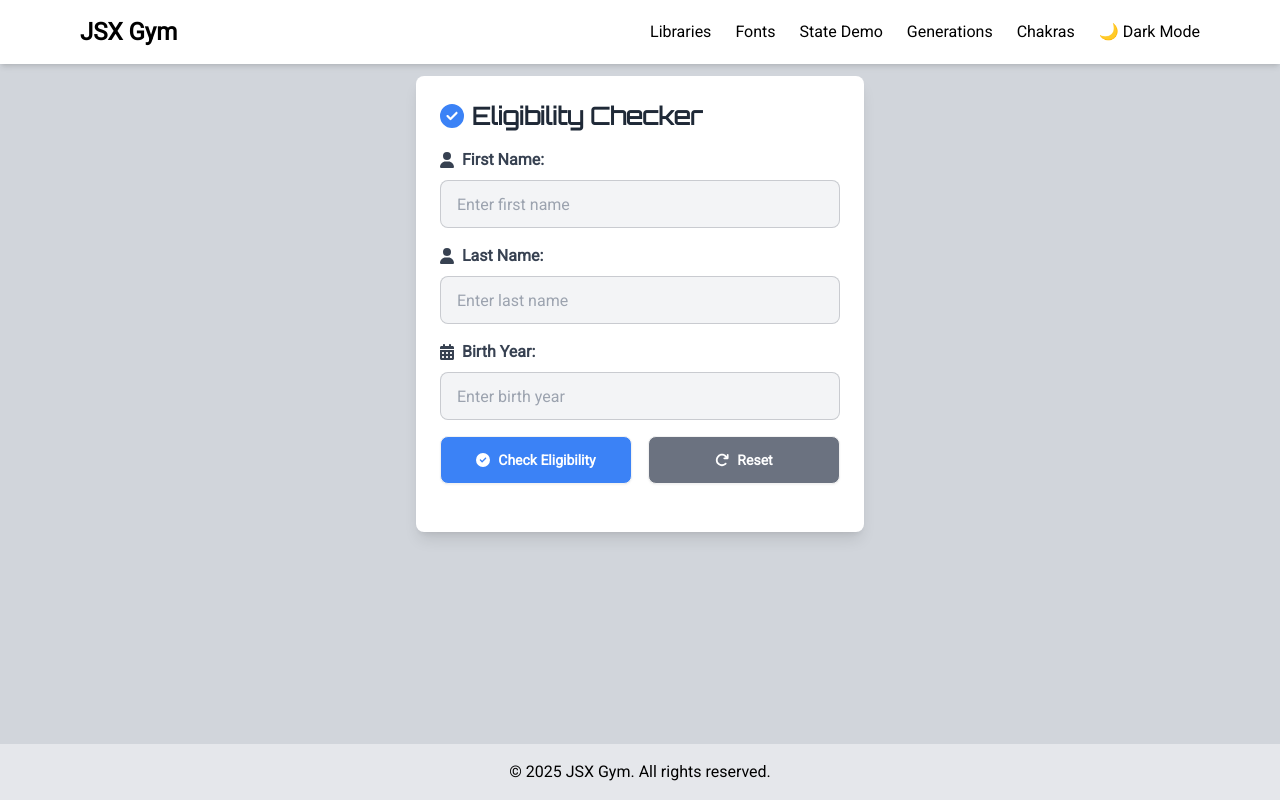
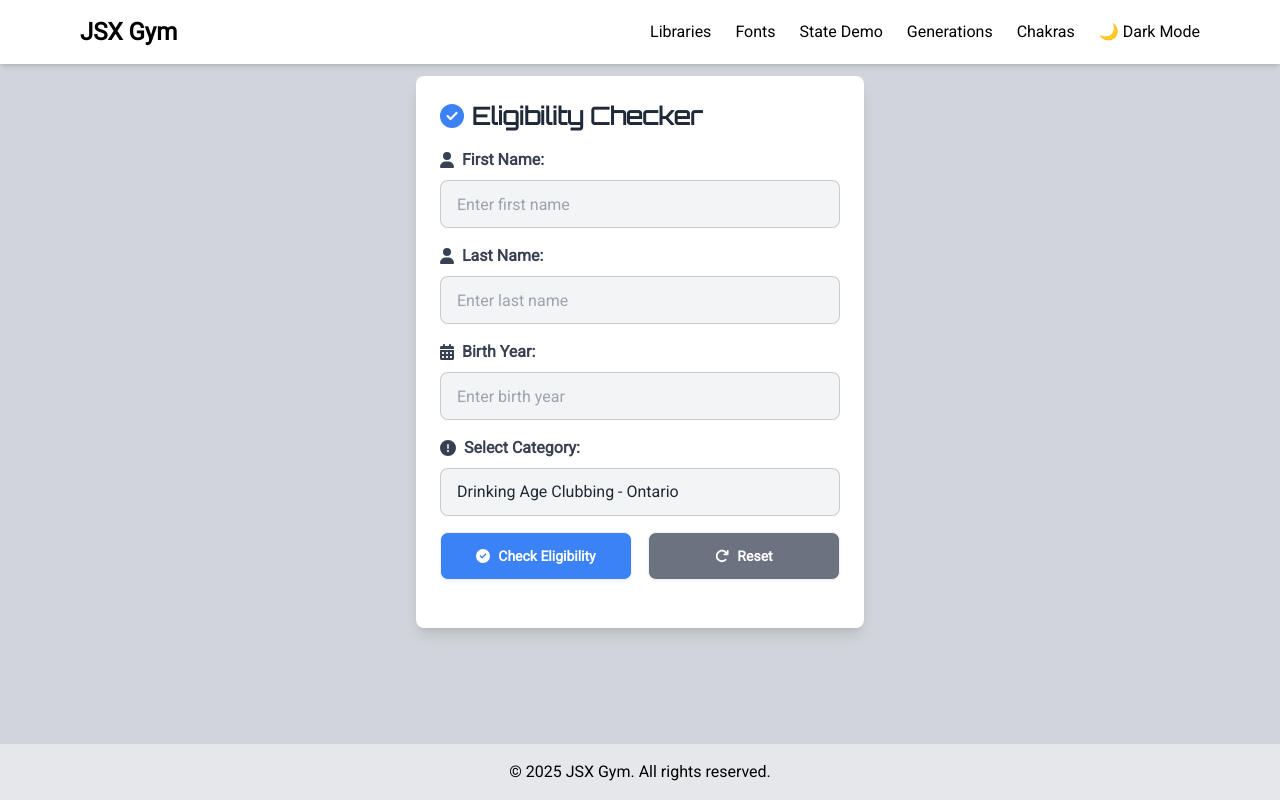
Before and after one commit to RW2023/jsx-gym, a React (Vite) app: page /EligibilityChecker in a window 1280 px wide. Built offline with nearby package versions, Linux system fonts and the light colour scheme.

Commit message:
Add category selection to EligibilityChecker for improved user experience

```diff
--- a/src/components/EligibilityChecker.tsx
+++ b/src/components/EligibilityChecker.tsx
@@ -1,4 +1,4 @@
-import React, { useState } from "react";
+import React, { useState, useEffect } from "react";
 import { FontAwesomeIcon } from "@fortawesome/react-fontawesome";
 import {
     faUser,
@@ -8,18 +8,52 @@ import {
     faRedo,
 } from "@fortawesome/free-solid-svg-icons";
 
+const categories: { [key: string]: number } = {
+    "Drinking And Clubbing - Quebec": 18,
+    "Drinking Age Clubbing - Ontario": 19,
+    "Driving Age": 16,
+    "College Admission": 17,
+    "Voting Age": 18,
+    "Retirement Age": 65,
+    "Military Enlistment": 18,
+    "First Job": 16,
+    "Adulthood": 18,
+    "Drinking And Clubbing USA": 21,
+
+};
+
 const EligibilityChecker: React.FC = () => {
     const [firstName, setFirstName] = useState("");
     const [lastName, setLastName] = useState("");
     const [birthYear, setBirthYear] = useState<number | "">("");
     const [eligibilityMessage, setEligibilityMessage] = useState("");
+    const [selectedCategory, setSelectedCategory] = useState<string>("Drinking Age Clubbing - Ontario");
     const [error, setError] = useState<string>("");
-
-    const eligibleAge = 18;
 
     const calculateAge = (birthYear: number): number => {
         const currentYear = new Date().getFullYear();
         return currentYear - birthYear;
+    };
+
+    const updateEligibilityMessage = () => {
+        if (!firstName.trim() || !lastName.trim() || !birthYear) {
+            setEligibilityMessage("");
+            return;
+        }
+
+        const age = calculateAge(Number(birthYear));
+        const eligibleAge = categories[selectedCategory];
+
+        if (age >= eligibleAge) {
+            setEligibilityMessage(
+                `${firstName} ${lastName} is ${age} years old and is eligible for ${selectedCategory}.`
+            );
+        } else {
+            const yearsLeft = eligibleAge - age;
+            setEligibilityMessage(
+                `${firstName} ${lastName} is ${age} years old and needs ${yearsLeft} more year(s) to be eligible for ${selectedCategory}.`
+            );
+        }
     };
 
     const checkEligibility = (e: React.FormEvent) => {
@@ -35,28 +69,22 @@ const EligibilityChecker: React.FC = () => {
         }
 
         setError("");
-
-        const age = calculateAge(birthYear);
-
-        if (age >= eligibleAge) {
-            setEligibilityMessage(
-                `${firstName} ${lastName} is ${age} years old and is eligible to participate.`
-            );
-        } else {
-            const yearsLeft = eligibleAge - age;
-            setEligibilityMessage(
-                `${firstName} ${lastName} is ${age} years old and needs ${yearsLeft} more year(s) to be eligible.`
-            );
-        }
+        updateEligibilityMessage();
     };
 
     const resetForm = () => {
         setFirstName("");
         setLastName("");
         setBirthYear("");
+        setSelectedCategory("Drinking Age - Quebec");
         setEligibilityMessage("");
         setError("");
     };
+
+    // Update eligibility message when the category changes
+    useEffect(() => {
+        updateEligibilityMessage();
+    }, [selectedCategory]);
 
     return (
         <div className="bg-base-100 dark:bg-gray-800 p-6 rounded-lg shadow-lg max-w-md mx-auto m-3">
@@ -66,9 +94,10 @@ const EligibilityChecker: React.FC = () => {
             </h1>
 
             <form onSubmit={checkEligibility} className="mb-6">
+                {/* First Name */}
                 <div className="mb-4">
                     <label
-                        className="block font-bold mb-2 text-gray-700 dark:text-gray-200 flex items-center"
+                        className="font-bold mb-2 text-gray-700 dark:text-gray-200 flex items-center"
                         htmlFor="firstName"
                     >
                         <FontAwesomeIcon icon={faUser} className="mr-2" />
@@ -85,6 +114,8 @@ const EligibilityChecker: React.FC = () => {
                         aria-required="true"
                     />
                 </div>
+
+                {/* Last Name */}
                 <div className="mb-4">
                     <label
                         className="block font-bold mb-2 text-gray-700 dark:text-gray-200 flex items-center"
@@ -104,6 +135,8 @@ const EligibilityChecker: React.FC = () => {
                         aria-required="true"
                     />
                 </div>
+
+                {/* Birth Year */}
                 <div className="mb-4">
                     <label
                         className="block font-bold mb-2 text-gray-700 dark:text-gray-200 flex items-center"
@@ -128,12 +161,39 @@ const EligibilityChecker: React.FC = () => {
                         aria-required="true"
                     />
                 </div>
+
+                {/* Category Selection */}
+                <div className="mb-4">
+                    <label
+                        className="block font-bold mb-2 text-gray-700 dark:text-gray-200 flex items-center"
+                        htmlFor="category"
+                    >
+                        <FontAwesomeIcon icon={faExclamationCircle} className="mr-2" />
+                        Select Category:
+                    </label>
+                    <select
+                        id="category"
+                        value={selectedCategory}
+                        onChange={(e) => setSelectedCategory(e.target.value)}
+                        className="input input-bordered w-full bg-gray-100 dark:bg-gray-700 text-gray-800 dark:text-white"
+                    >
+                        {Object.keys(categories).map((category) => (
+                            <option key={category} value={category}>
+                                {category}
+                            </option>
+                        ))}
+                    </select>
+                </div>
+
+                {/* Error Message */}
                 {error && (
                     <p className="text-red-500 dark:text-red-400 mb-4 flex items-center">
                         <FontAwesomeIcon icon={faExclamationCircle} className="mr-2" />
                         {error}
                     </p>
                 )}
+
+                {/* Buttons */}
                 <div className="flex gap-4">
                     <button
                         type="submit"
@@ -153,6 +213,7 @@ const EligibilityChecker: React.FC = () => {
                 </div>
             </form>
 
+            {/* Eligibility Message */}
             {eligibilityMessage && (
                 <div
                     className="alert alert-info bg-gray-200 dark:bg-gray-700 text-gray-800 dark:text-white p-4 rounded-lg flex items-center gap-2"
```
